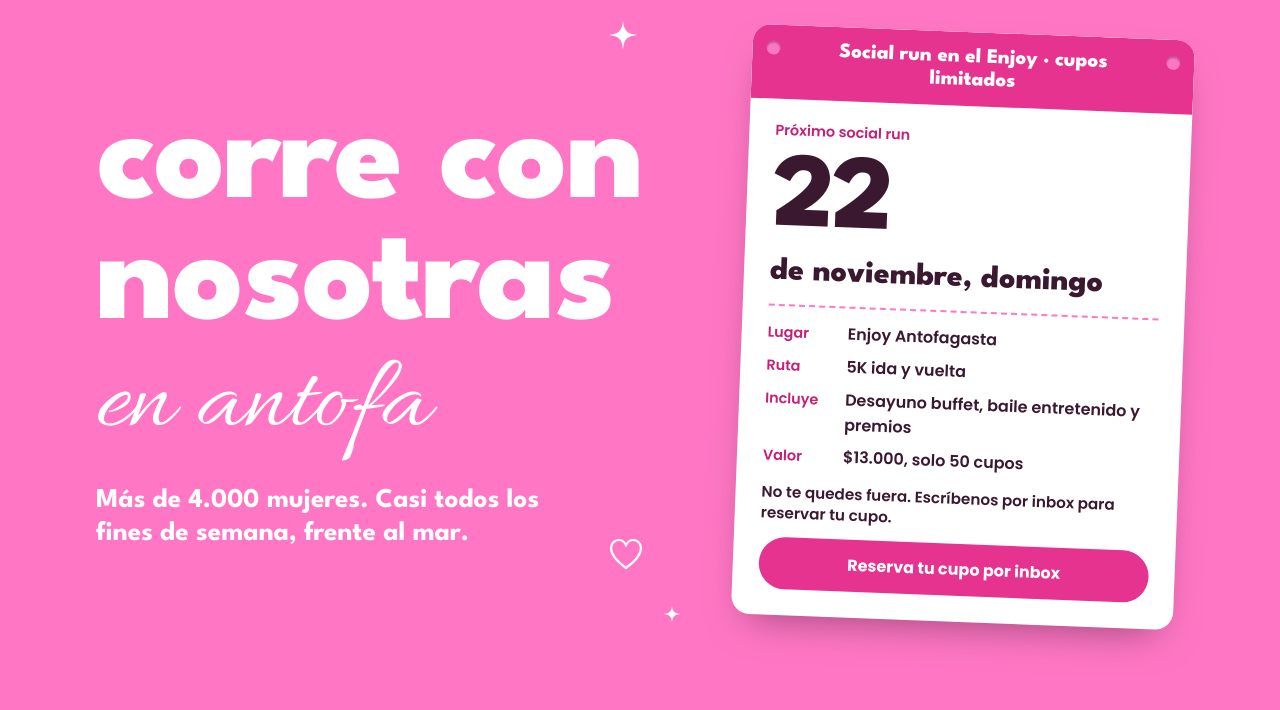
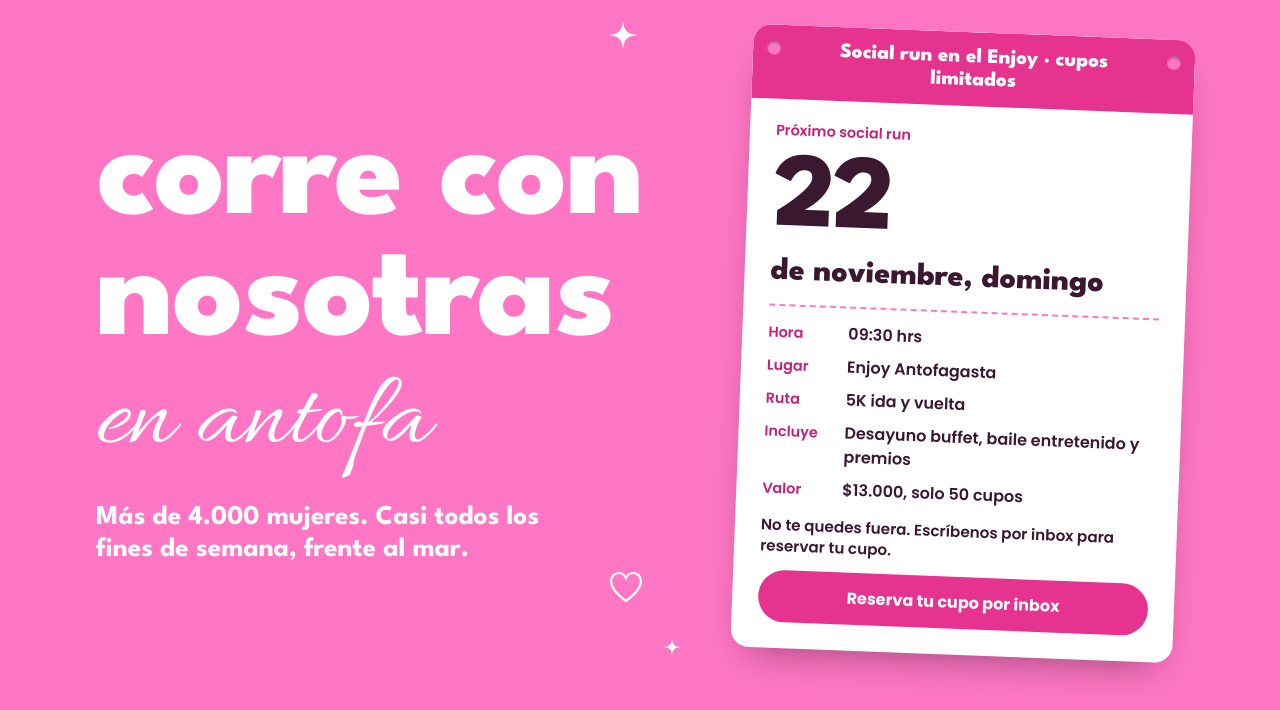
Before and after one commit to valentinaape-ops/socialrunantofa-web, a plain HTML site: page index.html in a window 1280 px wide. Shown: the part 90-800 px from the top of the page. Drawn offline with Linux system fonts and the light colour scheme.

Commit message:
Agrega la hora del social run del Enjoy
Co-Authored-By: Claude Opus 5.5 <noreply@anthropic.com>

```diff
--- a/index.html
+++ b/index.html
@@ -256,6 +256,7 @@
           <p class="etiqueta">Próximo social run</p>
           <p class="numero">22<span>de noviembre, domingo</span></p>
           <dl>
+            <div><dt>Hora</dt><dd>09:30 hrs</dd></div>
             <div><dt>Lugar</dt><dd>Enjoy Antofagasta</dd></div>
             <div><dt>Ruta</dt><dd>5K ida y vuelta</dd></div>
             <div><dt>Incluye</dt><dd>Desayuno buffet, baile entretenido y premios</dd></div>
```
